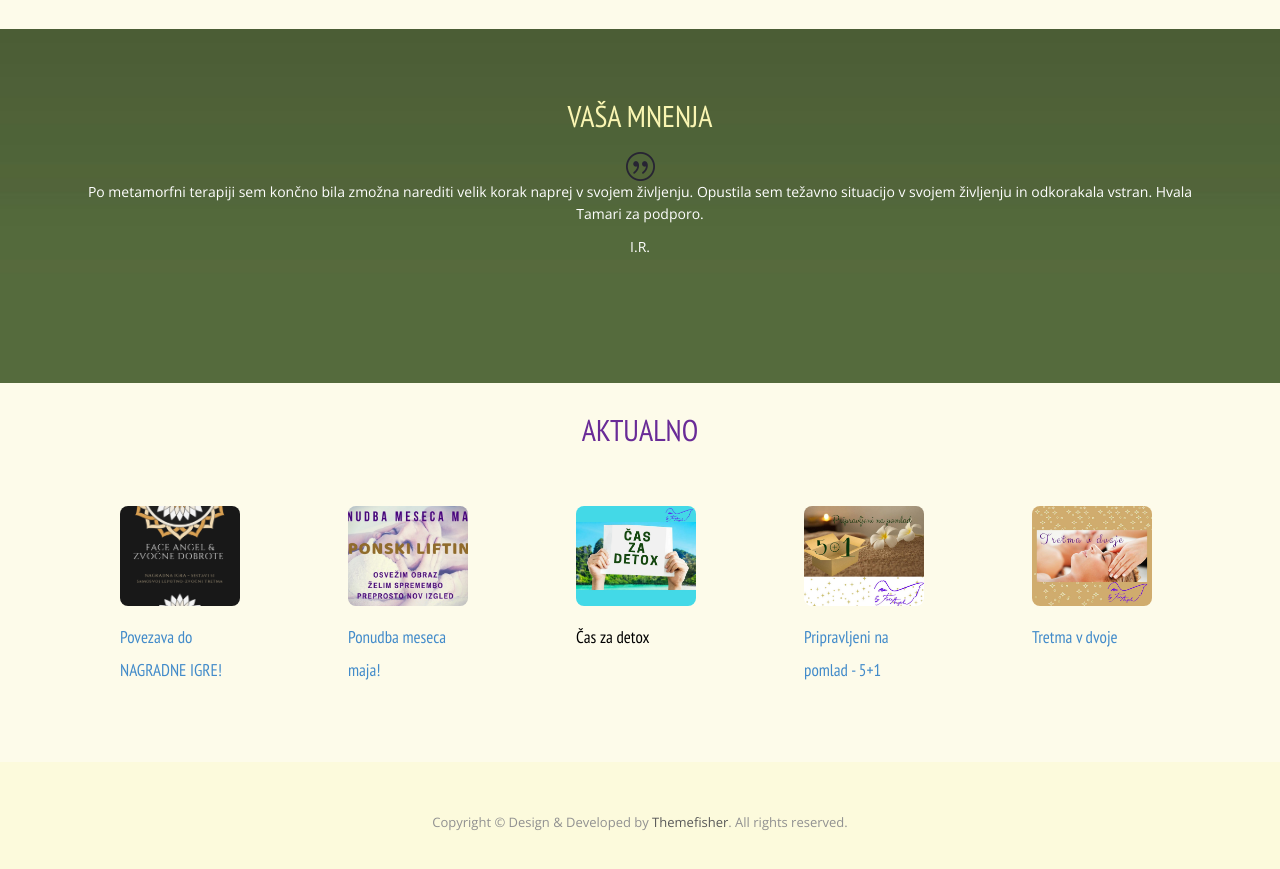
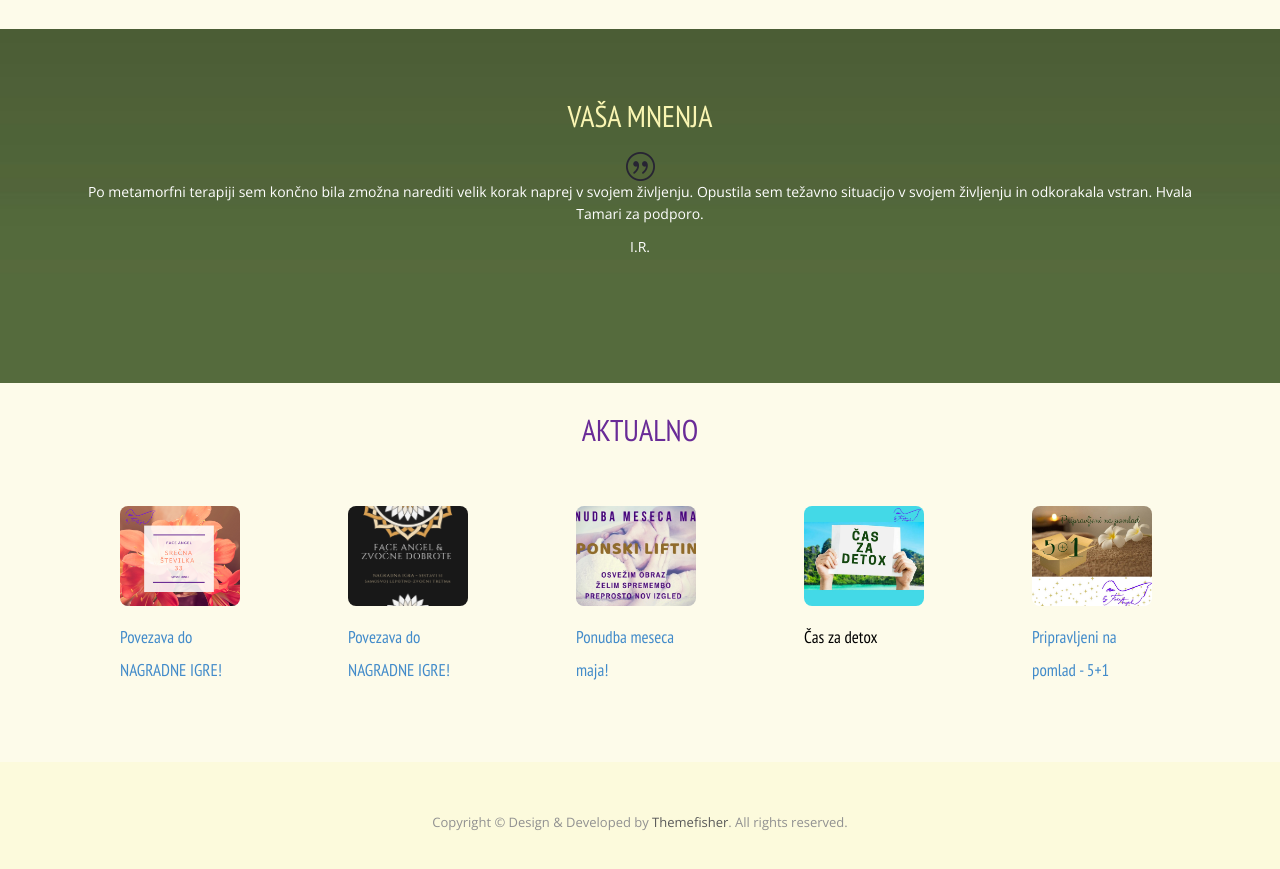
Before and after one commit to tamarazr/tamarazr.github.io, a Jekyll site: the page built from index.html, in a window 1280 px wide and 900 px high, scrolled down 2550 px. Shown: the top 869 px of the window. Built offline with Jekyll 4.4.1, drawn with Linux system fonts in a browser that asks for light colours; nearby versions of some CDN libraries; some web fonts are replaced.

Commit message:
Update index.html

```diff
--- a/index.html
+++ b/index.html
@@ -151,6 +151,12 @@ permalink: /
         <div class="block">
             <h2>AKTUALNO</h2>
           <div id="clients-logo" class="owl-carousel">
+		 <div class="clients-logo-img">
+                <a href="#srecnast">
+              <img src="{{ site.baseurl }}/img/aktualno/srecnast.png" alt="Aktualno">
+                </a>
+		    <p><a href="https://www.facebook.com/faceangel.si/photos/a.151688485454960.1073741828.137266803563795/203932553563886/?type=3&theater">Povezava do NAGRADNE IGRE!</a></p>
+            </div>
 	    <div class="clients-logo-img">
                 <a href="#face_angel">
               <img src="{{ site.baseurl }}/img/aktualno/face_angel.jpg" alt="Aktualno">
@@ -175,12 +181,6 @@ permalink: /
                 </a>
 		    <p><a href="https://www.facebook.com/faceangel.si/">Pripravljeni na pomlad - 5+1</a></p>
             </div>
-            <div class="clients-logo-img">
-                <a href="#tretma_dvoje">
-              <img src="{{ site.baseurl }}/img/aktualno/tretma_dvoje.jpg" alt="Aktualno">
-                </a>
-		    <p><a href="https://www.facebook.com/faceangel.si/">Tretma v dvoje</a></p>
-            </div>
           </div>
         </div>
       </div>
@@ -188,6 +188,30 @@ permalink: /
   </div>
 </section>
 
+<div id="srecnast" class="modalDialog">
+	<div>
+		<a href="#close" title="Zapri" class="close">X</a>
+        <img src="{{ site.baseurl }}/img/srecnast.png" alt="Aktualno">
+		<p>
+			💖🌈🌀MESEC JUNIJ🏝️🌞✨
+
+			✨🏝️ FACE ANGEL čez poletje zapira vrata ter gre na počitnikovanje, po nova znanja in izkušnje 🌈<3
+
+			Vabljeni v mesecu JUNIJU na razvajanje in sprostitev, kot na predpripravo za poletni počitek :D
+
+			VSE STORITVE so dobile oznako MAGIČNE ŠTEVILKE 33!
+			✨ japonski lifting
+			✨ refleksoterapija obraza
+			✨ refleksoterapija stopal
+			✨ metamorfna tehnika
+
+			Vabljeni in dobrodošli ✨🌞🌀😍
+
+			Naročite se lahko preko tel. 040 167 277 (Tamara) ali na mail info@faceangel.si
+
+			Povezava do Facebook objave: <a href="https://www.facebook.com/faceangel.si/photos/a.151688485454960.1073741828.137266803563795/203932553563886/?type=3&theater">KLIK</a></p>
+	</div>
+</div>
 <div id="face_angel" class="modalDialog">
 	<div>
 		<a href="#close" title="Zapri" class="close">X</a>
```
